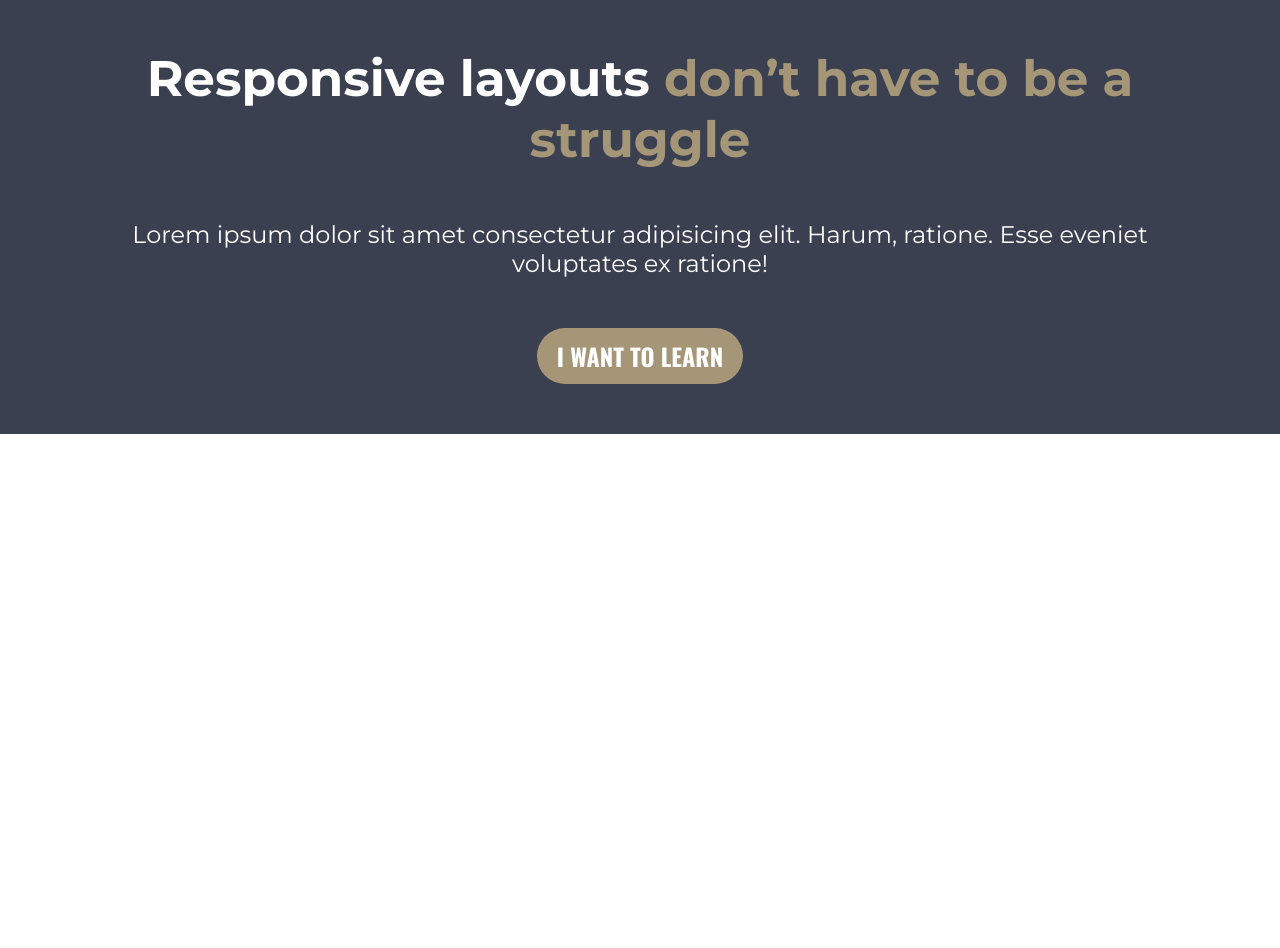
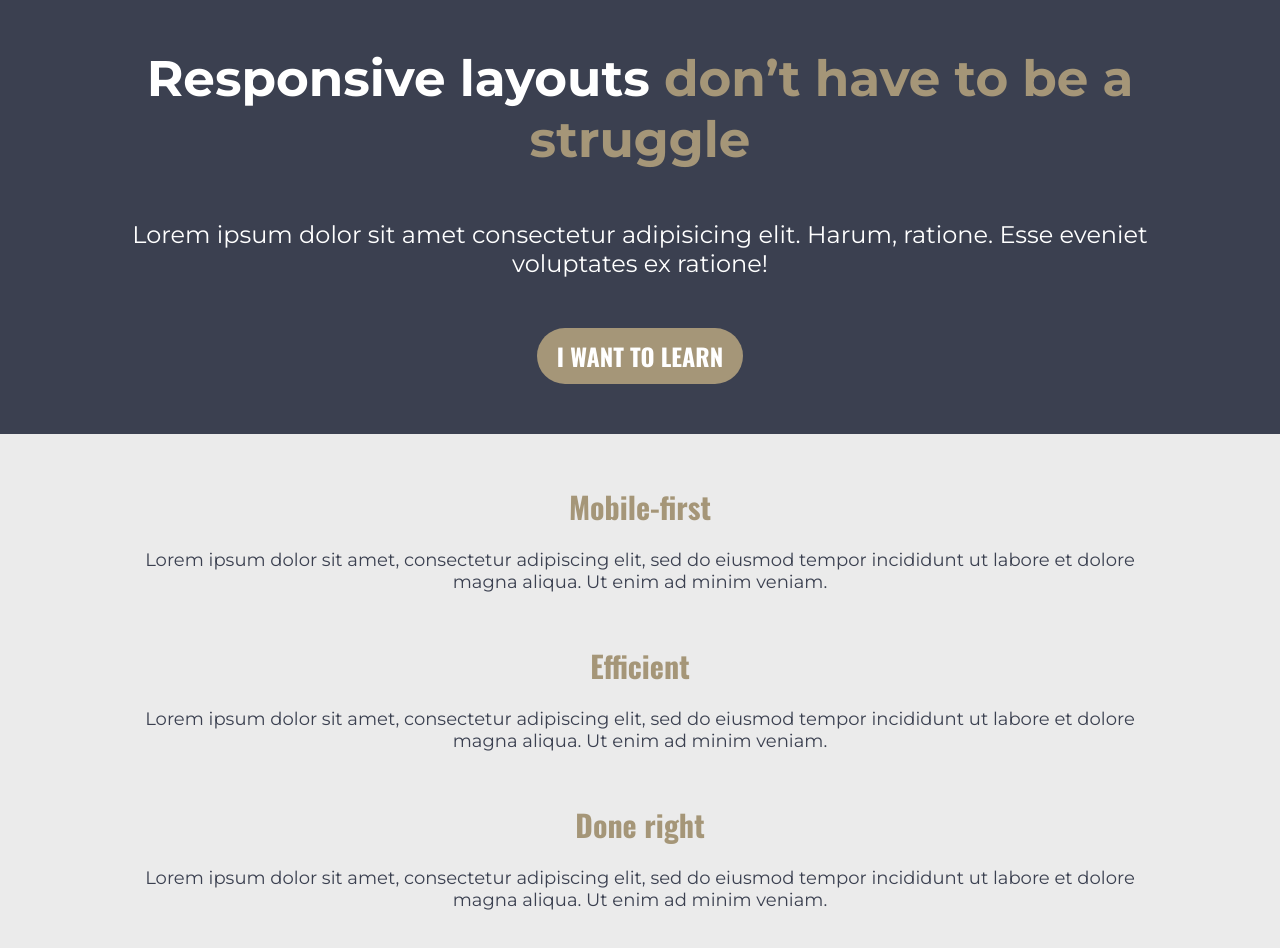
Before and after one commit to saptarsidebnath98/htmlCss-practice, a plain HTML site: page kevinPowel/finalChallenge/index.html in a window 1280 px wide. Shown: the part 72-1020 px from the top of the page. Before the commit the page ends 800 px from the top, so only its background shows below. Drawn offline with nearby package versions, Linux system fonts and the light colour scheme; a script that the page names is missing.

Commit message:
section-two design done

```diff
--- a/kevinPowel/finalChallenge/index.html
+++ b/kevinPowel/finalChallenge/index.html
@@ -30,7 +30,34 @@
             </div>
         </div>
     </section>
-    <section class="section-two"></section>
+    <section class="section-two">
+        <div class="section-two-container container">
+            <div>
+                <h3>Mobile-first</h3>
+                <p>Lorem ipsum dolor sit amet,
+                    consectetur adipiscing elit, sed do
+                    eiusmod tempor incididunt ut
+                    labore et dolore magna aliqua. Ut
+                    enim ad minim veniam.</p>
+            </div>
+            <div>
+                <h3>Efficient</h3>
+                <p>Lorem ipsum dolor sit amet,
+                    consectetur adipiscing elit, sed do
+                    eiusmod tempor incididunt ut
+                    labore et dolore magna aliqua. Ut
+                    enim ad minim veniam.</p>
+            </div>
+            <div>
+                <h3>Done right</h3>
+                <p>Lorem ipsum dolor sit amet,
+                    consectetur adipiscing elit, sed do
+                    eiusmod tempor incididunt ut
+                    labore et dolore magna aliqua. Ut
+                    enim ad minim veniam.</p>
+            </div>
+        </div>
+    </section>
     <section class="section-three"></section>
     <footer></footer>
     <script src="App.js"></script>
--- a/kevinPowel/finalChallenge/style.css
+++ b/kevinPowel/finalChallenge/style.css
@@ -118,3 +118,25 @@ nav{
     border-radius: 30px;
     border: none;
 }
+
+/* section-two */
+.section-two{
+    text-align: center;
+    background-color: rgb(235, 235, 235);
+    padding: 50px 0px;
+}
+.section-two-container{
+    display: flex;
+    flex-direction: column;
+    gap: 50px;
+}
+.section-two-container h3{
+    margin-bottom: 20px;
+    font-family: "Oswald", sans-serif;
+    color: #A59678;
+    font-size: 30px;
+}
+.section-two-container p{
+    font-size: 18px;
+    color: #3B4050;
+}
```
